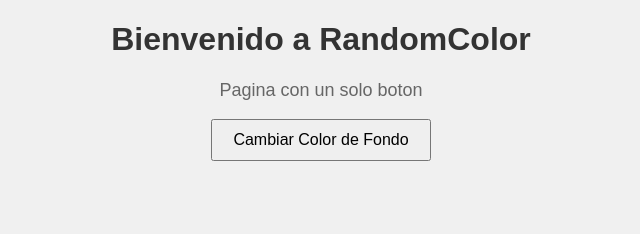
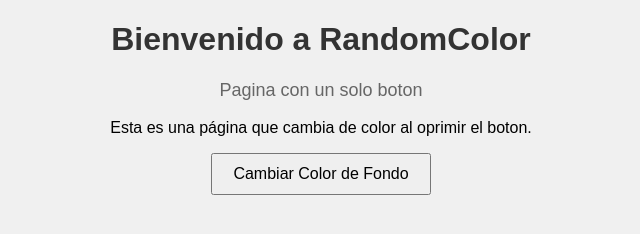
Before and after one commit to Sherna0303/Basic-Web, a plain HTML site: page index.html in a window 1280 px wide. Shown: the whole page, without its empty margins (319-959 px from the left). Drawn offline with Linux system fonts and the light colour scheme.

Commit message:
Add new paragraph

```diff
--- a/index.html
+++ b/index.html
@@ -9,6 +9,7 @@
 <body>
     <h1>Bienvenido a RandomColor</h1>
     <p id="description">Pagina con un solo boton</p>
+    <p id="newDescription">Esta es una página que cambia de color al oprimir el boton.</p>
     <button id="colorButton">Cambiar Color de Fondo</button>
     <script src="/assets/script/script.js"></script>
 </body>
```
